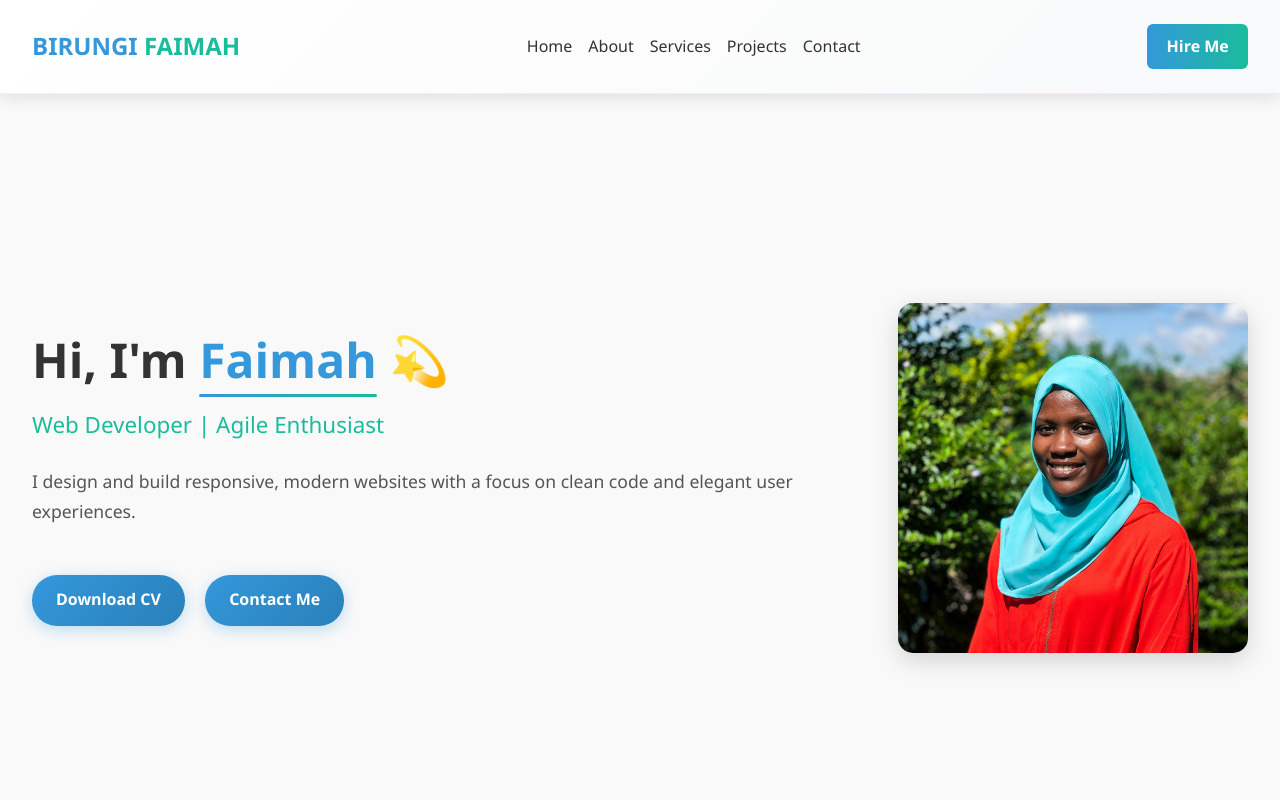
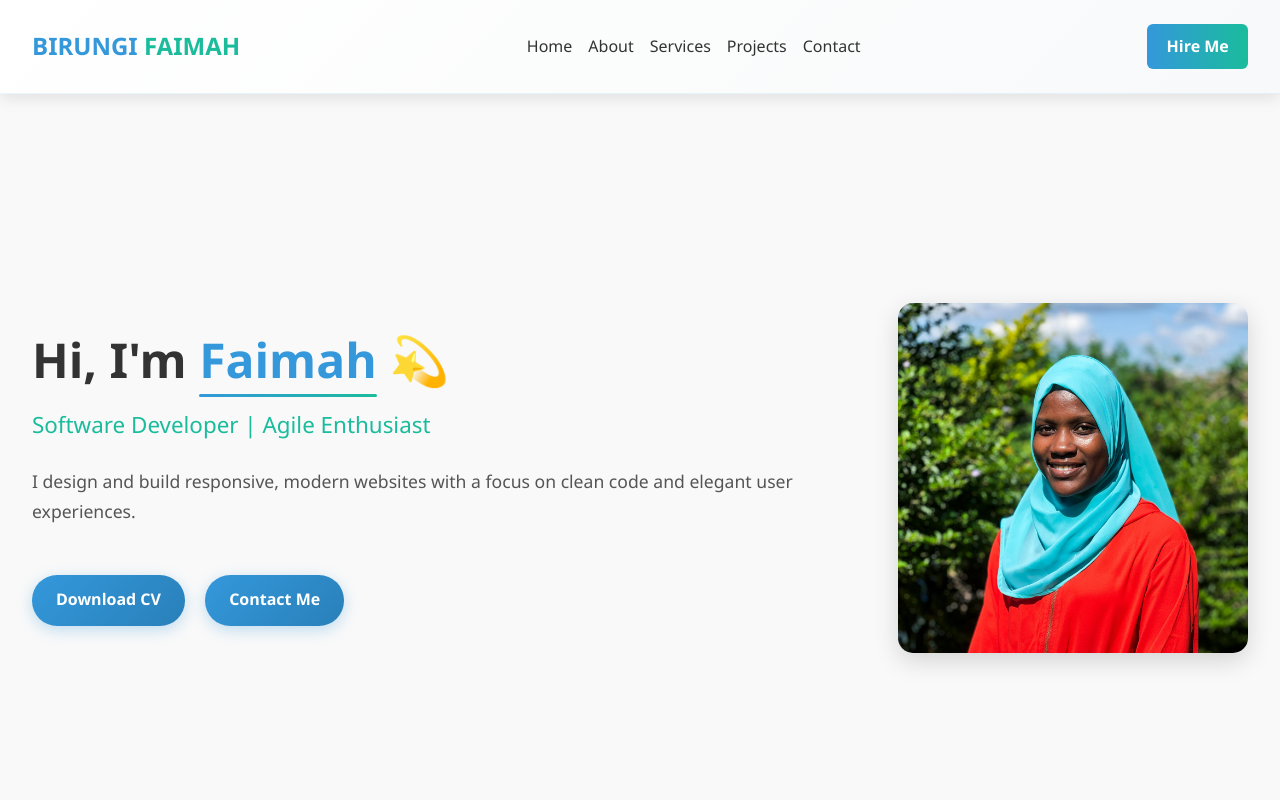
Before and after one commit to Birungi-Faimah/portfolio, a website: page index.html in a window 1280 px wide. Shown: the top 800 px of the page. Drawn offline with nearby package versions, Linux system fonts and the light colour scheme.

Commit message:
corrected the word web to software developer

```diff
--- a/index.html
+++ b/index.html
@@ -28,7 +28,7 @@
     <div class="home-layout">
       <div class="home-content">
         <h1>Hi, I'm <span>Faimah</span> 💫</h1>
-        <h3>Web Developer | Agile Enthusiast</h3>
+        <h3>Software Developer | Agile Enthusiast</h3>
         <p>I design and build responsive, modern websites with a focus on clean code and elegant user experiences.</p>
         <a href="Birungi Faimah CV (1).pdf" class="btn" download>Download CV</a>
         <a href="#contact" class="btn">Contact Me</a>
```
